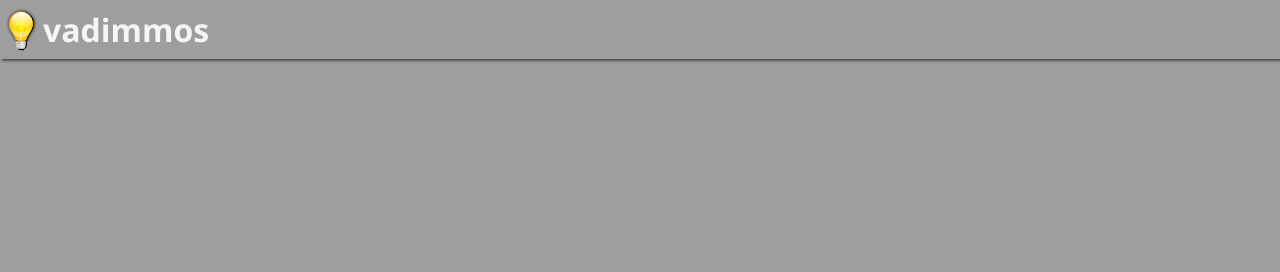
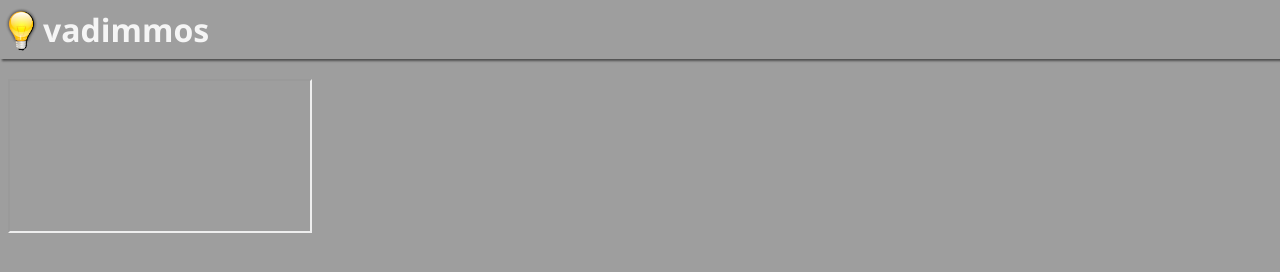
Before and after one commit to vadimmos/vadimmos.github.io, a plain HTML site: page prezentator/index.html in a window 1280 px wide. Drawn offline with Linux system fonts and the light colour scheme.

Commit message:
add test

```diff
--- a/prezentator/index.html
+++ b/prezentator/index.html
@@ -16,7 +16,9 @@
     <h1 id="timer" class="no-flex"></h1>
   </header>
   <main>
-    <div id="field"></div>
+    <iframe>
+      <div>test</div>
+    </iframe>
   </main>
 </body>
 </html>
```
